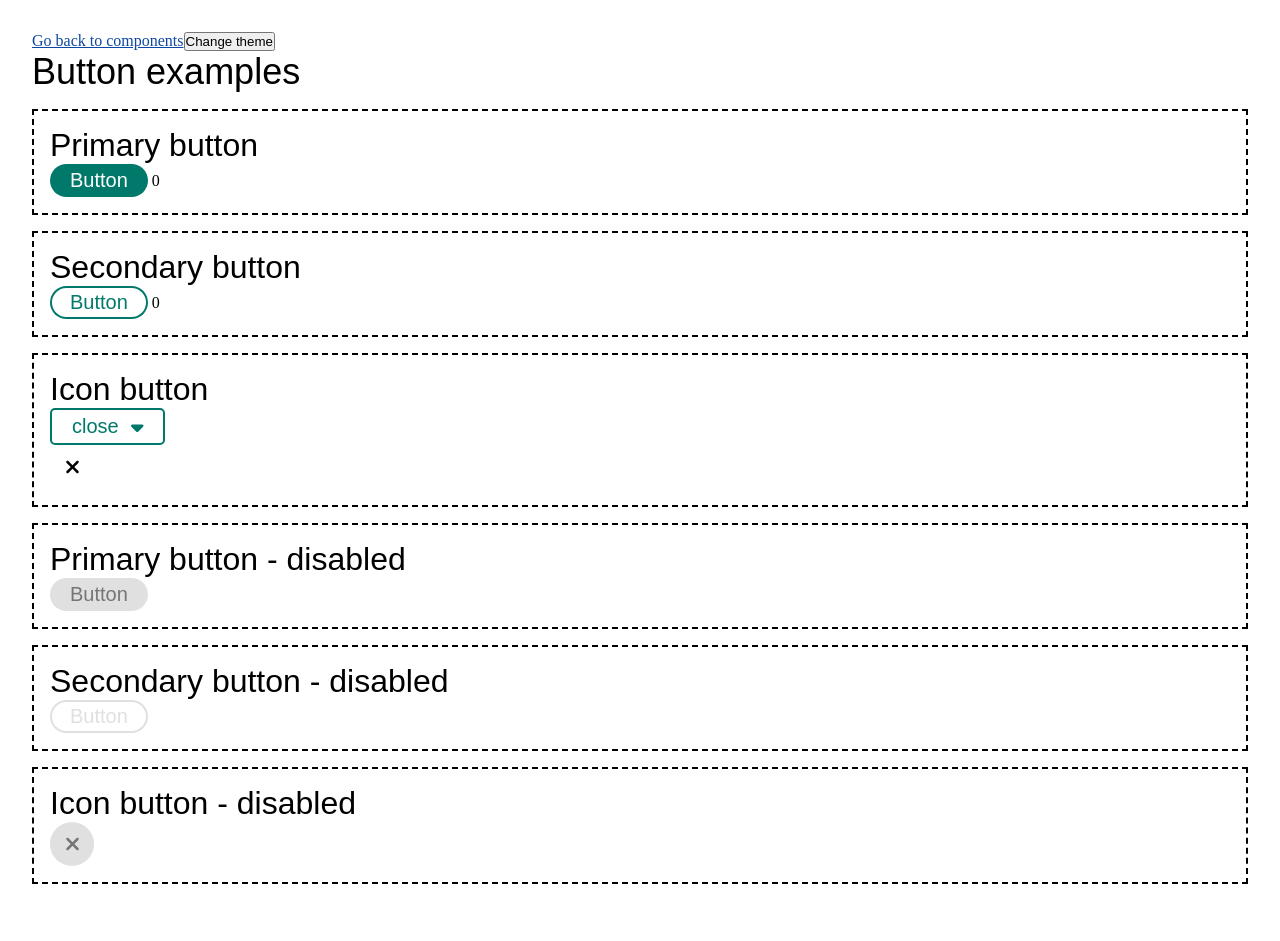
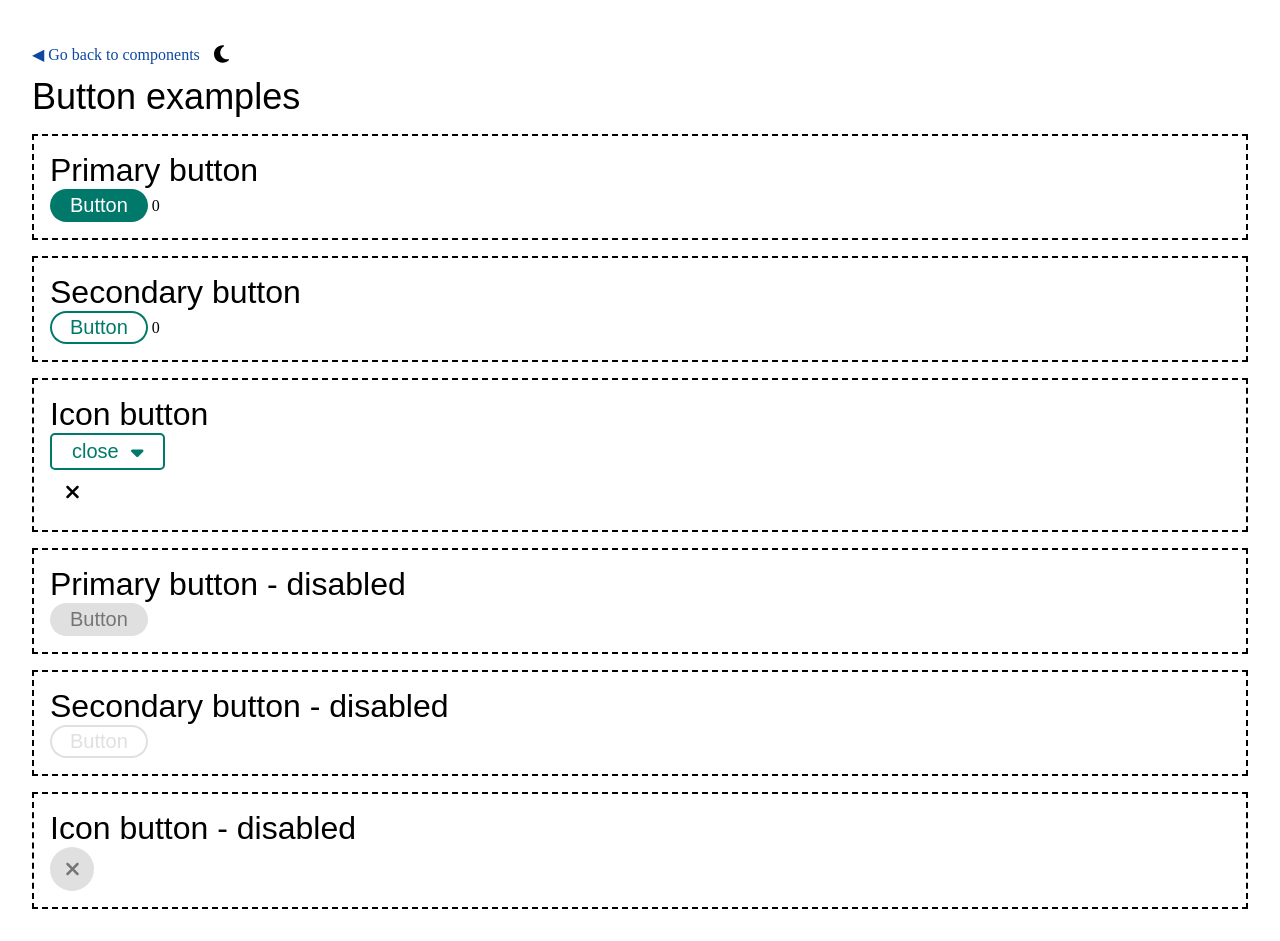
Before and after one commit to couvq/flourish, a React (Vite) app in the folder apps/flourish-rapid/: page /button in a window 1280 px wide. Before the commit the page ends 916 px from the top, so only its background shows below. Built offline with nearby package versions, Linux system fonts and the light colour scheme; a web font is replaced by a local one.

Commit message:
adding better looking theme toggle to flourish rapid after adding moon icon btn variant

```diff
--- a/apps/flourish-rapid/src/components/ThemeToggle/index.tsx
+++ b/apps/flourish-rapid/src/components/ThemeToggle/index.tsx
@@ -1,8 +1,25 @@
+import { Button } from 'flourish-ui'
+import { useState } from 'react'
+
+enum Theme {
+  DARK = 'sun',
+  LIGHT = 'moon'
+}
+
 const ThemeToggle = () => {
+  const [theme, setTheme] = useState<Theme>(Theme.LIGHT)
+
+  const toggleTheme = () => {
+    theme === Theme.LIGHT ? setTheme(Theme.DARK) : setTheme(Theme.LIGHT)
+    document.body.classList.toggle('f-dark-mode')
+  }
   return (
-    <button onClick={() => document.body.classList.toggle('f-dark-mode')}>
-      Change theme
-    </button>
+    <Button
+      variant="icon"
+      label="Change the theme"
+      icon={theme}
+      onClick={toggleTheme}
+    />
   )
 }
 
--- a/apps/flourish-rapid/src/components/common-components/ExamplePage/ExamplePage.scss
+++ b/apps/flourish-rapid/src/components/common-components/ExamplePage/ExamplePage.scss
@@ -2,12 +2,8 @@
 
 body.f-dark-mode {
     background: $f-color-bg-dark;
-
-    a {
-        color: $f-color-secondary-dark;
-    }
 }
 
-a {
-    color: $f-color-secondary-light;
+.back-link {
+    text-decoration: none;
 }
--- a/apps/flourish-rapid/src/components/common-components/ExamplePage/index.tsx
+++ b/apps/flourish-rapid/src/components/common-components/ExamplePage/index.tsx
@@ -1,4 +1,4 @@
-import { Typography } from 'flourish-ui'
+import { Flex, Typography } from 'flourish-ui'
 import { Link } from 'react-router-dom'
 import ThemeToggle from '../../ThemeToggle'
 import './ExamplePage.scss'
@@ -16,8 +16,10 @@ const ExamplePage = ({ children, exampleName }: ExamplePageProps) => {
           padding: '2rem'
         }}
       >
-        <Link to="/">Go back to components</Link>
-        <ThemeToggle />
+        <Flex direction='row' alignItems='center' justifyContent='center'>
+          <Link className='back-link' to="/">&#x25c0; Go back to components</Link>
+          <ThemeToggle />
+        </Flex>
         <Typography variant="h1">{exampleName}</Typography>
         {children}
       </div>
--- a/apps/flourish-rapid/src/components/examplePages/ButtonPage/index.tsx
+++ b/apps/flourish-rapid/src/components/examplePages/ButtonPage/index.tsx
@@ -23,6 +23,10 @@ const ButtonPage = () => {
     {
       label: 'sun',
       value: 'sun'
+    },
+    {
+      label: 'moon',
+      value: 'moon'
     }
   ]
   console.log(selectedIcon)
--- a/packages/flourish-ui/src/components/Button/variants/IconBtn/index.tsx
+++ b/packages/flourish-ui/src/components/Button/variants/IconBtn/index.tsx
@@ -3,7 +3,8 @@ import {
   faBars,
   faLightbulb,
   faSun,
-  IconDefinition
+  IconDefinition,
+  faMoon
 } from '@fortawesome/free-solid-svg-icons'
 import { FontAwesomeIcon } from '@fortawesome/react-fontawesome'
 import React from 'react'
@@ -21,7 +22,7 @@ export interface IconButtonProps {
   /** The button variant to use. */
   variant: 'icon'
   /** The type of icon to display in the button. */
-  icon: 'close' | 'bars' | 'light bulb' | 'sun'
+  icon: 'close' | 'bars' | 'light bulb' | 'sun' | 'moon'
   /** Adds an aria-label to the button to override the accessible name for screenreaders. */
   label: string
   /** The content of the component. */
@@ -30,7 +31,7 @@ export interface IconButtonProps {
 
 interface IconBtnProps {
   /** The type of icon to display in the button. */
-  icon?: 'close' | 'bars' | 'light bulb' | 'sun'
+  icon?: 'close' | 'bars' | 'light bulb' | 'sun' | 'moon'
   /** Adds an aria-label to the button to override the accessible name for screenreaders.
    * This is important for icon buttons as they don't contain text content for the accessible name.
    */
@@ -49,6 +50,8 @@ export const getFontawesomeIconForIconType = (
       return faLightbulb
     case 'sun':
       return faSun
+    case 'moon':
+      return faMoon
     default:
       return faXmark
   }
```
